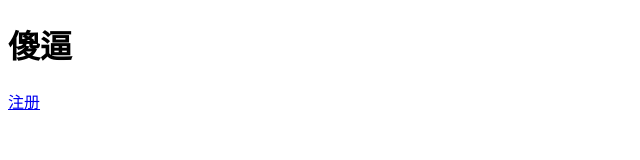
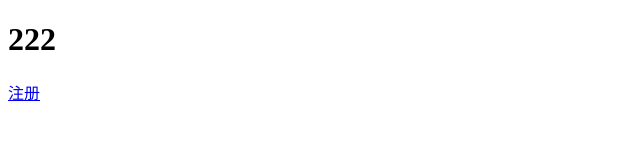
Before and after one commit to songzhanpeng/git-demo, a plain HTML site: page index.html in a window 1280 px wide. Shown: the whole page, without its empty margins (0-640 px from the left). Drawn offline with Linux system fonts and the light colour scheme.

Commit message:
'更改内容'

```diff
--- a/index.html
+++ b/index.html
@@ -1,7 +1,7 @@
 <!--
  * @Author: your name
  * @Date: 2021-08-05 21:14:49
- * @LastEditTime: 2021-08-05 21:54:11
+ * @LastEditTime: 2021-08-05 21:57:12
  * @LastEditors: Please set LastEditors
  * @Description: In User Settings Edit
  * @FilePath: \git-demo\index.html
@@ -15,7 +15,7 @@
     <title>Document</title>
   </head>
   <body>
-    <h1>傻逼</h1>
+    <h1>222</h1>
     <a href="./resgister.html">注册</a>
   </body>
 </html>
```
